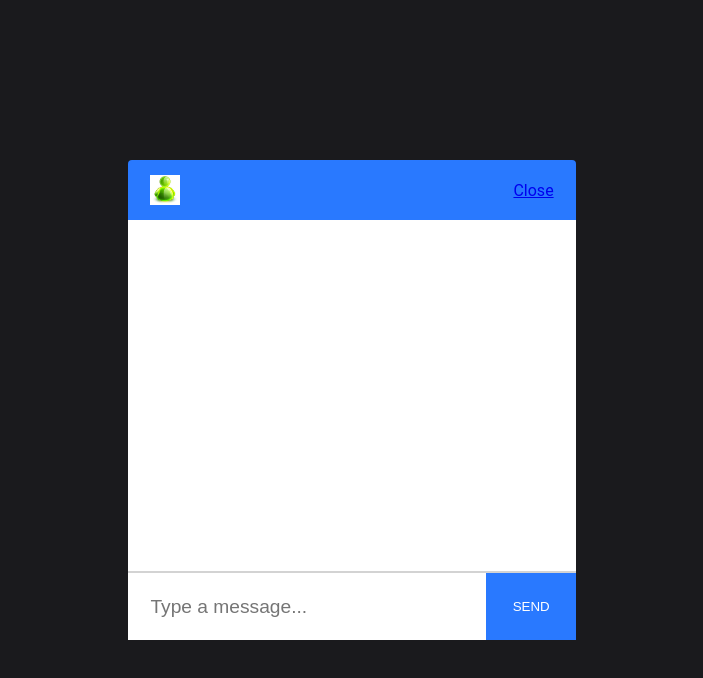
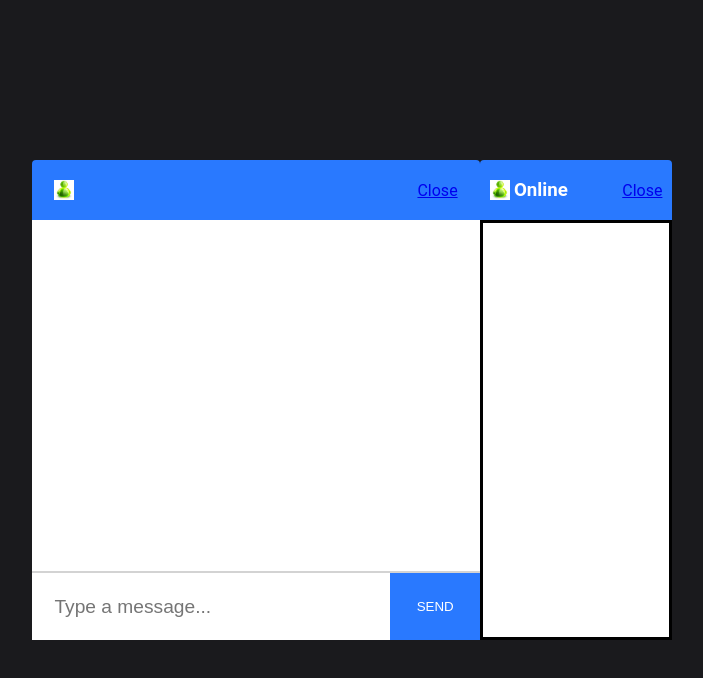
Before and after one commit to harsh-agrawal16/Real-Time-Chat-Application, a React (Create React App) app in the folder client/: page /chat in a window 1280 px wide. Shown: the top 678 px of the page, without its empty margins (288-991 px from the left). Built offline with nearby package versions, Linux system fonts and the light colour scheme.

Commit message:
Further Styling and Add online users list

```diff
--- a/client/src/components/Chat/Chat.css
+++ b/client/src/components/Chat/Chat.css
@@ -15,3 +15,13 @@
   height: 60%;
   width: 35%;
 }
+
+.rightContainer {
+  display: flex;
+  flex-direction: column;
+  justify-content: space-between;
+  background: #FFFFFF;
+  border-radius: 8px;
+  height: 60%;
+  width: 15%;
+}
--- a/client/src/components/Chat/Chat.js
+++ b/client/src/components/Chat/Chat.js
@@ -5,16 +5,18 @@ import './Chat.css'
 import Header from '../Header/Header';
 import Input from '../Input/Input';
 import Messages from '../Messages/Messages'
+import UsersContainer from '../UsersContainer/UsersContainer'
 
 let socket;
 
 const Chat = ({ location }) => {
-
+    //let users = [{user : 'admin'}];
     const END_POINT = 'localhost:5000'
     const [name, setName] = useState('');
     const [room, setRoom] = useState('');
     const [messages, setMessages] = useState([]);
     const [message, setMessage] = useState('');
+    const [users, setUsers] = useState([]);
 
     //this is similar to componentwillmount and componentdidupdate
     //this happens when the component renders
@@ -32,10 +34,12 @@ const Chat = ({ location }) => {
             alert(error);
         });
 
-        // socket.on('message', (data, callback) => {
-        //     console.log('Message: ', data.text);
+        socket.on('roomData' , ({room, users}, callback) => {
+            console.log(users);
+            setUsers([...users, users]);
+        });
+        console.log(users);
 
-        // });
     }, [END_POINT, location.search]);
 
     //this useEffect handles the messages.
@@ -62,10 +66,15 @@ const Chat = ({ location }) => {
     return (
         <div className = 'outerContainer'>
             <div className = 'container'>
-                <Header room = {room}/>
+                <Header title = {room}/>
                 <Messages message = {message} messages = {messages} name = {name} room = {room} />
                 <Input sendMessage = {sendMessage} setMessage = {setMessage} message = {message} />
             </div>
+            <div className='rightContainer'>
+                 <Header title = 'Online' />
+                 <UsersContainer users = {users}/>
+            </div>
+
         </div>
     )
 }
--- a/client/src/components/Header/Header.js
+++ b/client/src/components/Header/Header.js
@@ -7,7 +7,7 @@ const Header = (props) => {
          <div className = 'header'>
              <div className = 'leftInnerContainer'>
                  <img className = 'onlineIcon' src = {online} alt = 'online icon'/>
-                <h3>{props.room}</h3>
+                <h3>{props.title}</h3>
              </div>
              <div className = 'rightInnerContainer'>
                  <a href = '/'>Close</a>
--- a/client/src/components/Join/Join.css
+++ b/client/src/components/Join/Join.css
@@ -12,13 +12,14 @@ html, body {
     box-sizing: border-box;
   }
 
+
   .joinOuterContainer {
     display: flex;
     justify-content: center;
     text-align: center;
-    height: 80vh;
+    height: 100vh;
     align-items: center;
-    background-color: white;
+    background-color: black;
   }
 
   .joinInnerContainer {
@@ -32,7 +33,7 @@ html, body {
   }
 
   .heading {
-    color: rgb(22, 20, 20);
+    color: white;
     font-size: 2.5em;
     padding-bottom: 10px;
     border-bottom: 2px solid white;
@@ -76,5 +77,7 @@ html, body {
   }
 
   .title{
-      padding-top: 20px;
+      color : black;
+      margin: 0px;
+      background-color: #2979FF;
   }
--- a/client/src/components/Join/Join.js
+++ b/client/src/components/Join/Join.js
@@ -10,11 +10,9 @@ const Join = () => {
 
 
     return (
-        <div>
-        <h1 className = 'heading toCenter title' >Chat Room Application</h1>
         <div className="joinOuterContainer">
           <div className="joinInnerContainer">
-            <h1 className="heading">Join</h1>
+            <h1 className="heading">Group Chat</h1>
             <div>
               <input placeholder="Name" className="joinInput" type="text" onChange={(event) => setName(event.target.value)} />
             </div>
@@ -26,7 +24,6 @@ const Join = () => {
             </Link>
           </div>
         </div>
-        </div>
       );
 }
 
--- /dev/null
+++ b/client/src/components/UsersContainer/SingleUser.js
@@ -0,0 +1,14 @@
+import React from 'react'
+import online from '../../icons/online.jpeg'
+import './UsersContainer.css'
+
+const SingleUser = (props) => {
+    return(
+        <div className = 'singleUser'>
+            <p className = 'userName'>{props.name}</p>
+        </div>
+    );
+};
+
+
+export default SingleUser;
--- /dev/null
+++ b/client/src/components/UsersContainer/UsersContainer.css
@@ -0,0 +1,16 @@
+.usersContainer{
+   padding: 1% 0%;
+   overflow: auto;
+   flex: auto;
+   background-color: white;
+   border-style: solid;
+}
+
+.onlineIcon{
+    width: 20px;
+}
+
+.userName{
+    padding-left: 5px;
+    color: green;
+}
--- /dev/null
+++ b/client/src/components/UsersContainer/UsersContainer.js
@@ -0,0 +1,18 @@
+import React from 'react'
+import SingleUser from './SingleUser'
+import './UsersContainer.css'
+import ScrollToBottom from 'react-scroll-to-bottom'
+
+
+const UsersContainer = (props) => {
+    return(
+        <ScrollToBottom className = 'usersContainer'>
+            <div>
+                {props.users.map((user) => <SingleUser name = {user.name}/>)}
+            </div>
+        </ScrollToBottom>
+    );
+};
+
+
+export default UsersContainer;
```
Also changed, not shown: 1 other file (tests, documents, lock files or other folders).
